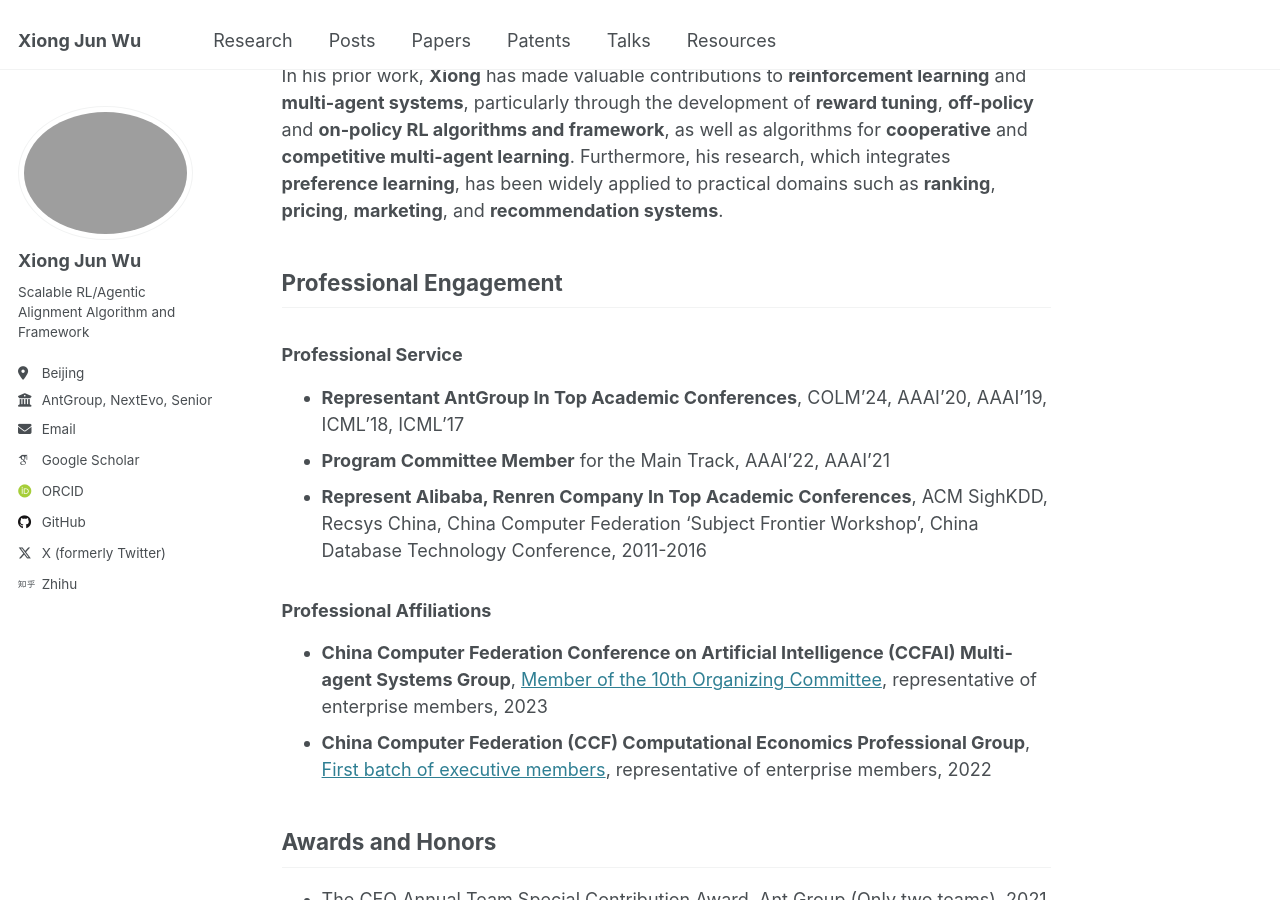
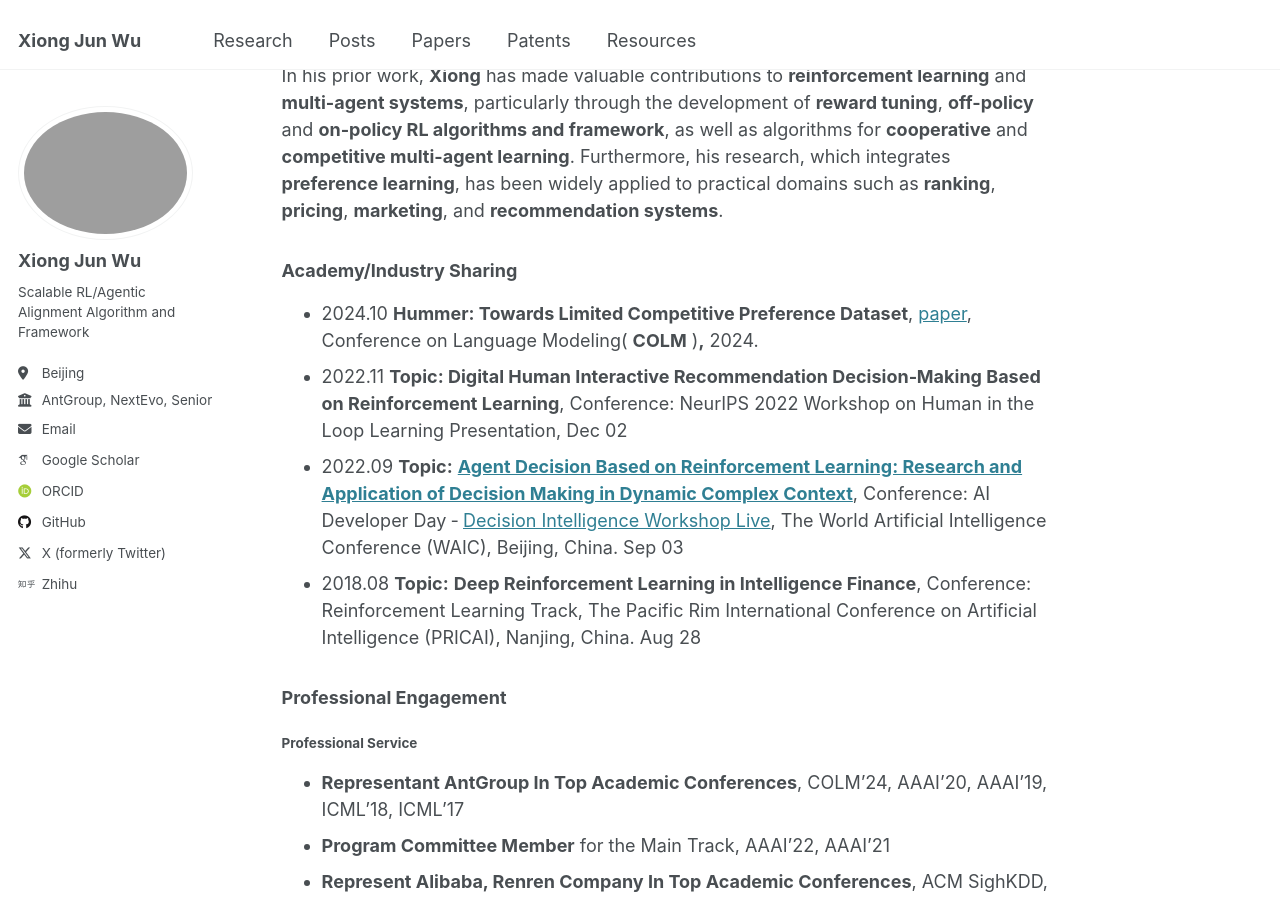
Before and after one commit to junwuxgi/junwuxgi.github.io, a Jekyll site: the page built from _pages/about.md, in a window 1280 px wide and 900 px high, scrolled down 484 px. Built offline with Jekyll 4.4.1, drawn with Linux system fonts in a browser that asks for light colours; some web fonts are replaced.

```diff
--- a/_data/navigation.yml
+++ b/_data/navigation.yml
@@ -14,10 +14,10 @@ main:
   - title: "Patents"
     url: /patents/
   #   url: /year-archive/
-  - title: "Talks"
-    url: /talks/
   - title: "Resources"
     url: /resources/
+  # - title: "Talks"
+  #   url: /talks/
   # - title: "Services"
   #   url: /services/
 #  - title: "CV"
--- a/_pages/about.md
+++ b/_pages/about.md
@@ -13,17 +13,23 @@ redirect_from:
 In his prior work, **Xiong** has made valuable contributions to **reinforcement learning** and **multi-agent systems**, particularly through the development of **reward tuning**, **off-policy** and **on-policy RL algorithms and framework**, as well as algorithms for **cooperative** and **competitive multi-agent learning**. Furthermore, his research, which integrates **preference learning**, has been widely applied to practical domains such as **ranking**, **pricing**, **marketing**, and **recommendation systems**.
 
 
-## Professional Engagement
-### **Professional** Service
+### Academy/Industry Sharing
+* 2024.10 **Hummer: Towards Limited Competitive Preference Dataset**, [paper](https://openreview.net/pdf?id=aKwQPRjdGa), Conference on Language Modeling( **COLM** )**,** 2024.
+* 2022.11 **Topic: Digital Human Interactive Recommendation Decision‑Making Based on Reinforcement Learning**, Conference: NeurIPS 2022 Workshop on Human in the Loop Learning Presentation, Dec 02
+* 2022.09 **Topic:** **[Agent Decision Based on Reinforcement Learning: Research and Application of Decision Making in Dynamic Complex Context](https://www.bilibili.com/video/BV1Fe411M732/)**, Conference: AI Developer Day ‑ [Decision Intelligence Workshop Live](http://rlchina.org/topic/548), The World Artificial Intelligence Conference (WAIC), Beijing, China. Sep 03
+* 2018.08  **Topic:** **Deep Reinforcement Learning in Intelligence Finance**, Conference: Reinforcement Learning Track, The Pacific Rim International Conference on Artificial Intelligence (PRICAI), Nanjing, China. Aug 28
+
+### Professional Engagement
+#### **Professional** Service
 - **Representant AntGroup In Top Academic Conferences**, COLM'24, AAAI'20, AAAI'19, ICML'18, ICML'17
 - **Program Committee Member** for the Main Track, AAAI'22, AAAI'21
 - **Represent Alibaba, Renren Company In Top Academic Conferences**, ACM SighKDD, Recsys China, China Computer Federation ‘Subject Frontier Workshop’, China Database Technology Conference, 2011-2016
 
-### **Professional** Affiliations
+#### **Professional** Affiliations
 - **China Computer Federation Conference on Artificial Intelligence (CCFAI) Multi-agent Systems Group**, [Member of the 10th Organizing Committee](https://mp.weixin.qq.com/s/draXMk4vUmyI0YJYd6zJqg), representative of enterprise members, 2023
 - **China Computer Federation (CCF) Computational Economics Professional Group**, [First batch of executive members](https://mp.weixin.qq.com/s/Zyu9i61ahvXHGPLePsP3xw), representative of enterprise members, 2022
 
-## **Awards and Honors**
+### **Awards and Honors**
 - The CEO Annual Team Special Contribution Award, Ant Group (Only two teams), 2021
 - The Company ‘SuperMa’ Award, Ant Group (Eight teams in total), 2020
 - Certification of Level 1 Trainer Training of American Management Association, Renren, 2013
```
Also changed, not shown: _pages/talks.md (renamed from talks.md), 1 other file.
